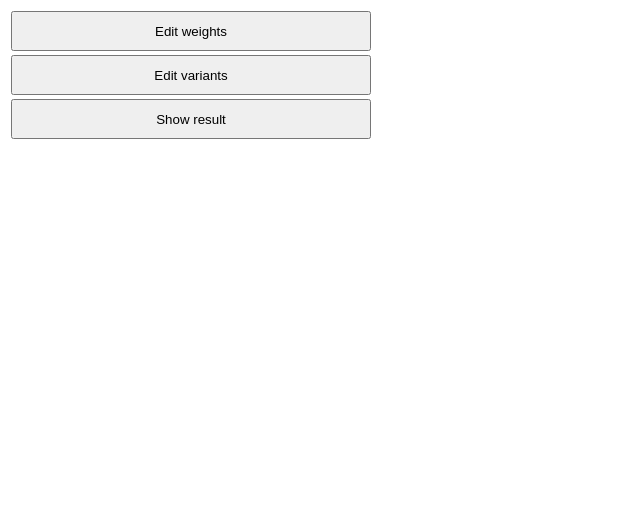
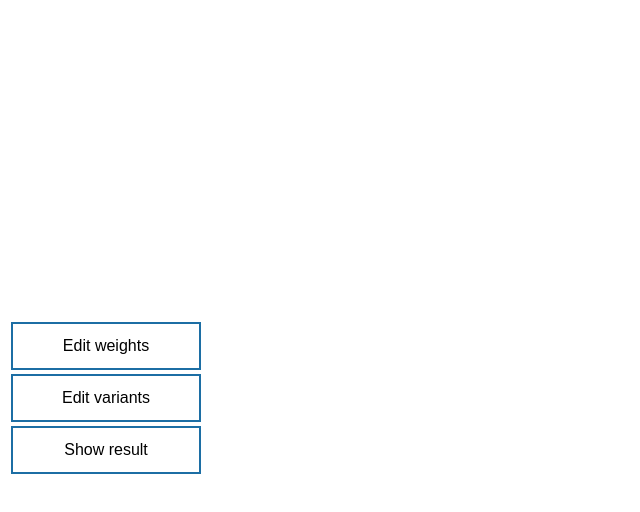
Before and after one commit to qiray/asinus, an Electron app: page index.html in a window 800 px wide. Shown: the whole page, without its empty margins (0-640 px from the left). Drawn offline with Linux system fonts and the light colour scheme.

Commit message:
design started

```diff
--- a/css/style.css
+++ b/css/style.css
@@ -19,7 +19,7 @@ div.blueTable {
     font-size: 14px;
 }
 .blueTable .tableFootStyle .links {
-            text-align: right;
+    text-align: right;
 }
 .blueTable .tableFootStyle .links a{
     display: inline-block;
@@ -49,8 +49,30 @@ div.blueTable {
     width: 4em;
 }
 .mainMenuButton {
-    width: 27em;
+    width: 100%;
     height: 3em;
+    background-color: #1C6EA4;
+    border: none;
+    color: white;
+    text-align: center;
+    text-decoration: none;
+    display: inline-block;
+    font-size: 16px;
+    cursor: pointer;
+}
+.button_blue {
+    background-color: white;
+    color: black;
+    border: 2px solid #1C6EA4;
+}
+.button_blue:hover {
+    background-color: #008CBA;
+    color: white;
+}
+.button_blue:active {
+    background-color: #1C6EA4;
+    box-shadow: 0 5px #AAA;
+    transform: translateY(1px);
 }
 .plusButton {
     width: 2em;
@@ -59,6 +81,23 @@ div.blueTable {
 .tableInput {
     width: 99%;
 }
+.menuTable {
+    width: 100%;
+    position: absolute;
+    top: 50%;
+    transform: translateY(-50%);
+}
+.menuCell {
+    width: 25%;
+    position: relative;
+}
+.mainTable {
+    height: calc(100vh - 20px);
+    background-color: white;
+    width: 100%;
+    text-align: left;
+    border-collapse: collapse;
+}
 
 /* input[type="checkbox"]{
     width: 2em;
--- a/index.html
+++ b/index.html
@@ -7,28 +7,33 @@
     </head>
     <body>
         <!-- TODO: style this file -->
-        <table>
+        <div class="divTable mainTable">
+            <div class="divTableBody">
+                <div class="divTableRow">
+                    <div class="divTableCell menuCell">
+                        <table class="menuTable">
                             <tbody>
                                 <tr>
                                     <td>
-                        <button class="mainMenuButton" id="editWeights">Edit weights</button>
+                                        <button class="mainMenuButton button_blue" id="editWeights">Edit weights</button>
                                     </td>
                                 </tr>
                                 <tr>
                                     <td>
-                        <button class="mainMenuButton" id="editVariants">Edit variants</button>
+                                        <button class="mainMenuButton button_blue" id="editVariants">Edit variants</button>
                                     </td>
                                 </tr>
                                 <tr>
                                     <td>
-                        <button class="mainMenuButton" id="showResult">Show result</button>
+                                        <button class="mainMenuButton button_blue" id="showResult">Show result</button>
                                     </td>
                                 </tr>
                             </tbody>
                         </table>
-
+                    </div>
+                    <div class="divTableCell">
                         <div style="display: none;" id="weightsData">
-            <h3>Criteria</h3>
+                            <h3 id = 'criteriaTitle'></h3>
                             <div class="divTable blueTable">
                                 <div class="divTableBody" id="weightsDataBody">
                                 </div>
@@ -36,7 +41,7 @@
                             <button class="plusButton" id="weightsPlusButton">+</button>
                         </div>
                         <div style="display: none;" id="variantsData">
-            <h3>Variants</h3>
+                            <h3 id = 'variantsTitle'></h3>
                             <div class="divTable blueTable">
                                 <div class="divTableBody" id="variantsDataBody">
                                 </div>
@@ -44,9 +49,13 @@
                             <button class="plusButton" id="variantsPlusButton">+</button>
                         </div>
                         <div style="display: none;" id="marksData">
-            <h3>Marks</h3>
+                            <h3 id = 'marksTitle'></h3>
                             <div class="divTable blueTable">
                                 <div class="divTableBody" id="marksDataBody">
+                                </div>
+                            </div>
+                        </div>
+                    </div>
                 </div>
             </div>
         </div>
--- a/js/common.js
+++ b/js/common.js
@@ -67,7 +67,6 @@ function loadFileDialog() {
             appData.buildFromJSON(JSON.parse(data));
             index.redrawAll();
             // require('electron').remote.getGlobal('shared').appData = data;
-            //TODO: correct redraw all tables
         }
     );
 }
--- a/js/index.js
+++ b/js/index.js
@@ -101,7 +101,9 @@ function weightsTableHeader() {
 }
 
 function weightsTableInit() {
-    //add new row and variant
+    let title = document.getElementById('criteriaTitle');
+    if (title)
+        title.innerHTML = locale.criteria;
     let table = document.getElementById('weightsDataBody');
     if (table === undefined)
         return;
@@ -117,7 +119,9 @@ function weightsTableInit() {
 }
 
 function variantsTableInit() {
-    //add new row and variant
+    let title = document.getElementById('variantsTitle');
+    if (title)
+        title.innerHTML = locale.variants;
     let table = document.getElementById('variantsDataBody');
     if (table === undefined)
         return;
@@ -255,6 +259,9 @@ function getVariantData(id) {
 }
 
 function showResult() {
+    let title = document.getElementById('marksTitle');
+    if (title)
+        title.innerHTML = locale.marks;
     showTable('marksData');
     let table = document.getElementById('marksDataBody');
     if (table === undefined)
@@ -302,7 +309,6 @@ document.getElementById('editVariants').onclick = function() {
 
 document.getElementById('showResult').onclick = function() {
     saveAll();
-    showTable('marksData');
     showResult();
 };
 
--- a/js/locales/en.js
+++ b/js/locales/en.js
@@ -6,6 +6,9 @@ var translations = {
     inverted : "Inverted",
     deleteHeader : "Delete",
     total : "Total",
+    criteria : "Criteria",
+    variants : "Variants",
+    marks : "Marks"
 };
 
 module.exports = translations;
--- a/main.js
+++ b/main.js
@@ -12,7 +12,7 @@ function createWindow () {
     global.shared = {appData : {}}; //create global object named 'shared'
 
     win.loadFile('index.html'); //load html app
-    win.webContents.openDevTools();//enable devtools
+    // win.webContents.openDevTools();//enable devtools
 
     //when windows is closed
     win.on('closed', () => {
```
Also changed, not shown: README.md. Lines whose indentation alone changed are shown as unchanged.
